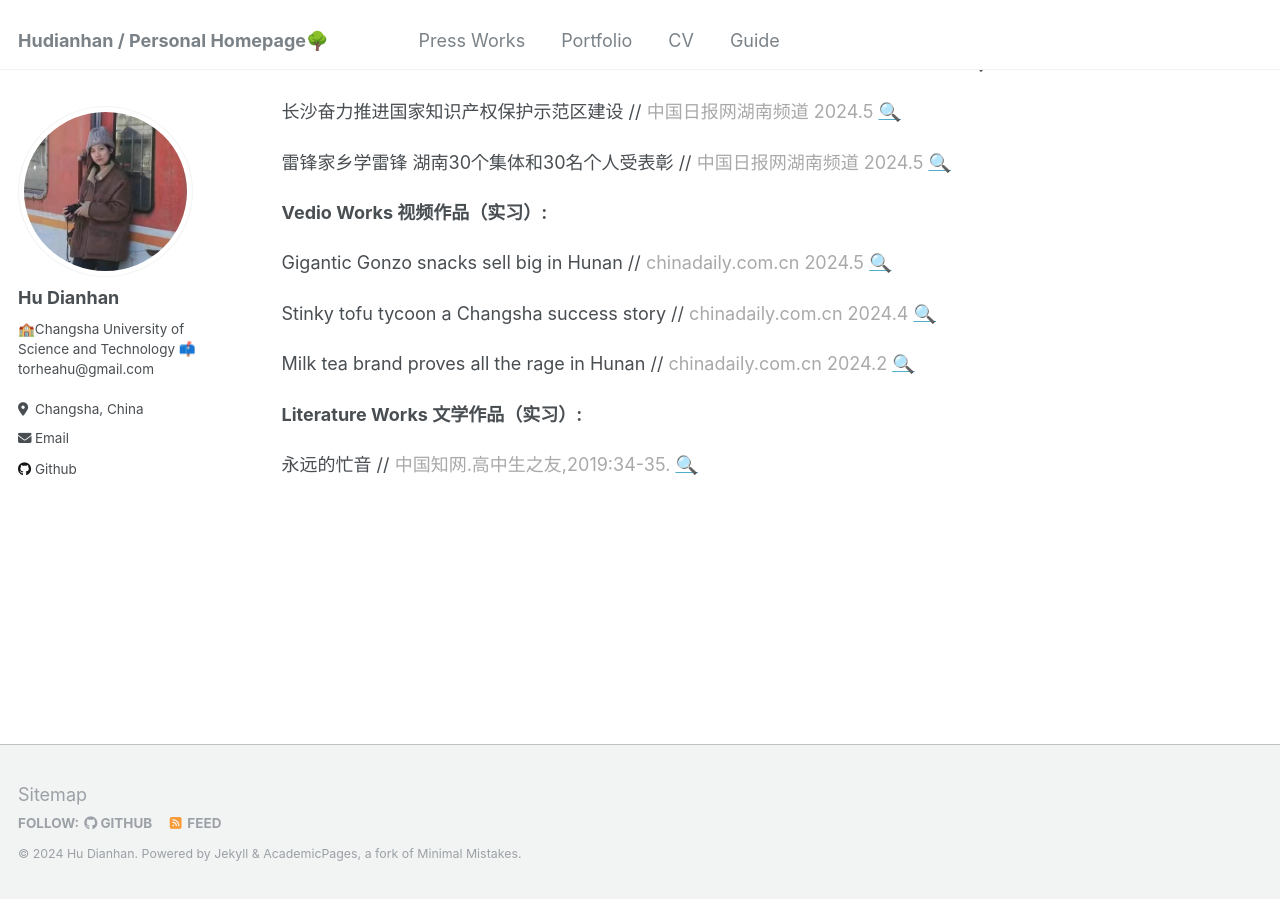
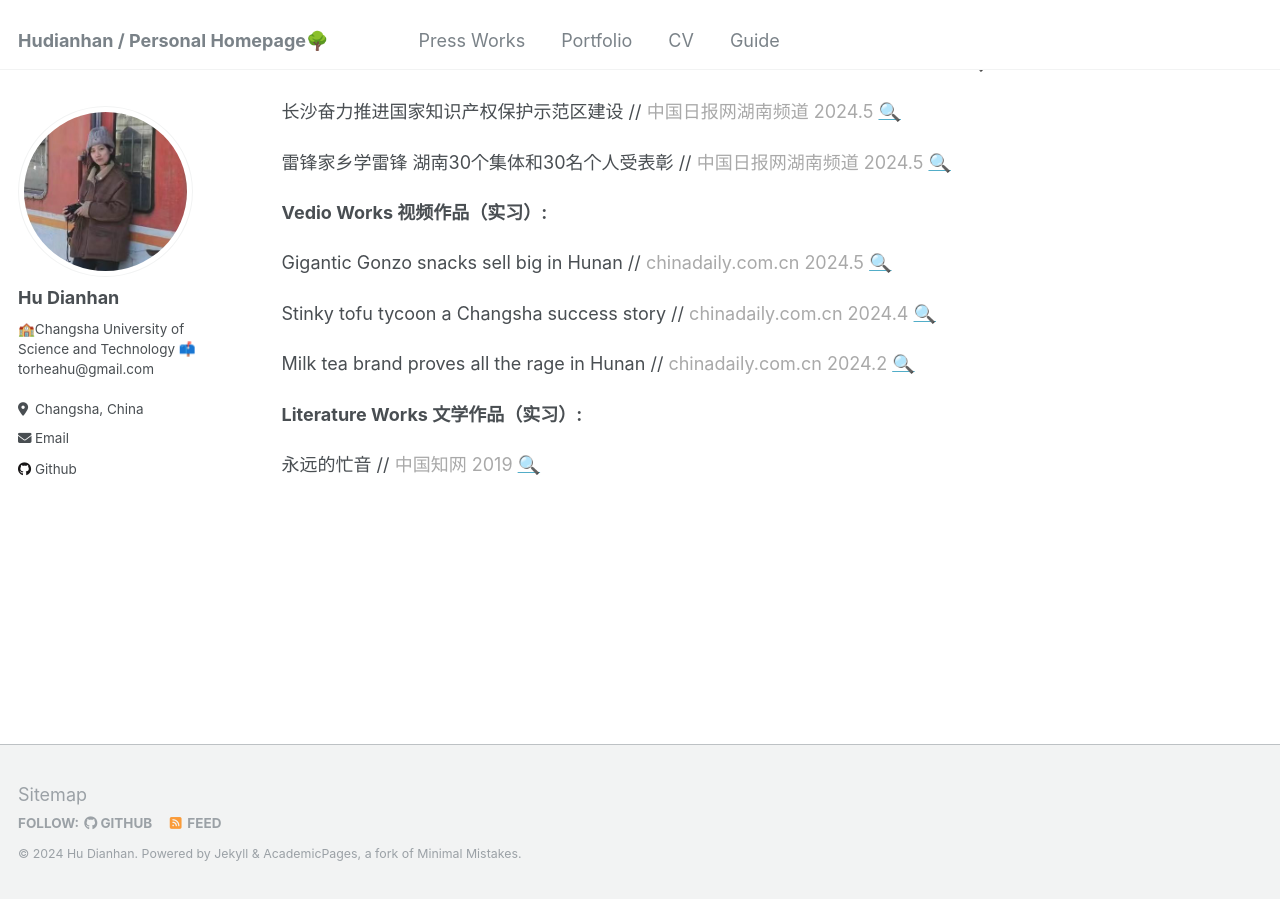
Before and after one commit to Rheahu816/Rheahu.github.io, a Jekyll site: the page built from _pages/about.md, in a window 1280 px wide and 900 px high, scrolled down 1489 px. Built offline with Jekyll 4.4.1, drawn with Linux system fonts in a browser that asks for light colours.

Commit message:
Update about.md

```diff
--- a/_pages/about.md
+++ b/_pages/about.md
@@ -82,4 +82,4 @@ Milk tea brand proves all the rage in Hunan // <font color=DarkGray> chinadaily.
 
 **Literature Works 文学作品（实习）:**
 
-永远的忙音 // <font color=DarkGray> 中国知网.高中生之友,2019:34-35.  </font> [🔍](https://kns.cnki.net/kcms2/article/abstract?v=mjz80qGfPOU07omjC6zw8cvr18wYa8oNgiJuF7bDW0odXie2elASjoZTw85y9SOonNcU544RNVRPdYGd4_4NW-QUxdfKuuKqkRZoi5OESRS9yo965jixjLUkrjS4tmqugEL40u2kJjw=&uniplatform=NZKPT&flag=copy)
+永远的忙音 // <font color=DarkGray> 中国知网 2019  </font> [🔍](https://kns.cnki.net/kcms2/article/abstract?v=mjz80qGfPOU07omjC6zw8cvr18wYa8oNgiJuF7bDW0odXie2elASjoZTw85y9SOonNcU544RNVRPdYGd4_4NW-QUxdfKuuKqkRZoi5OESRS9yo965jixjLUkrjS4tmqugEL40u2kJjw=&uniplatform=NZKPT&flag=copy)
```
